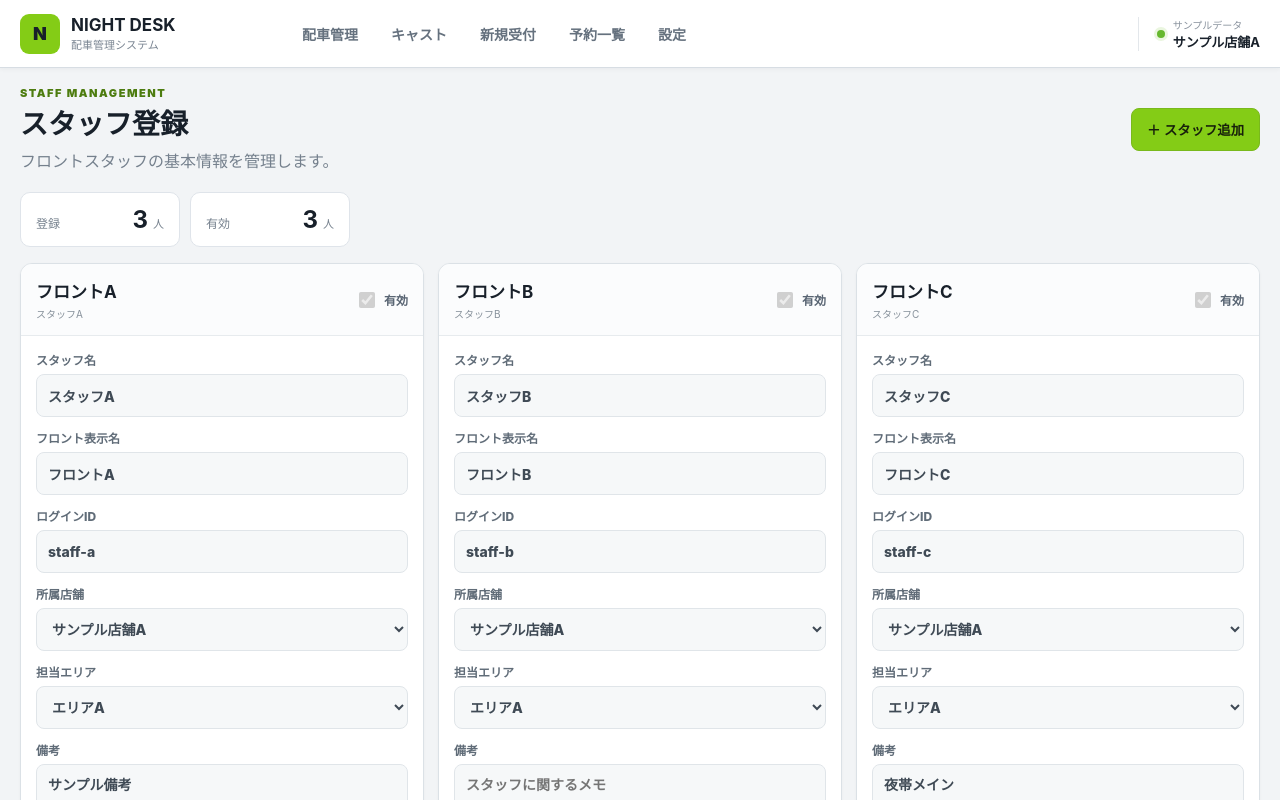
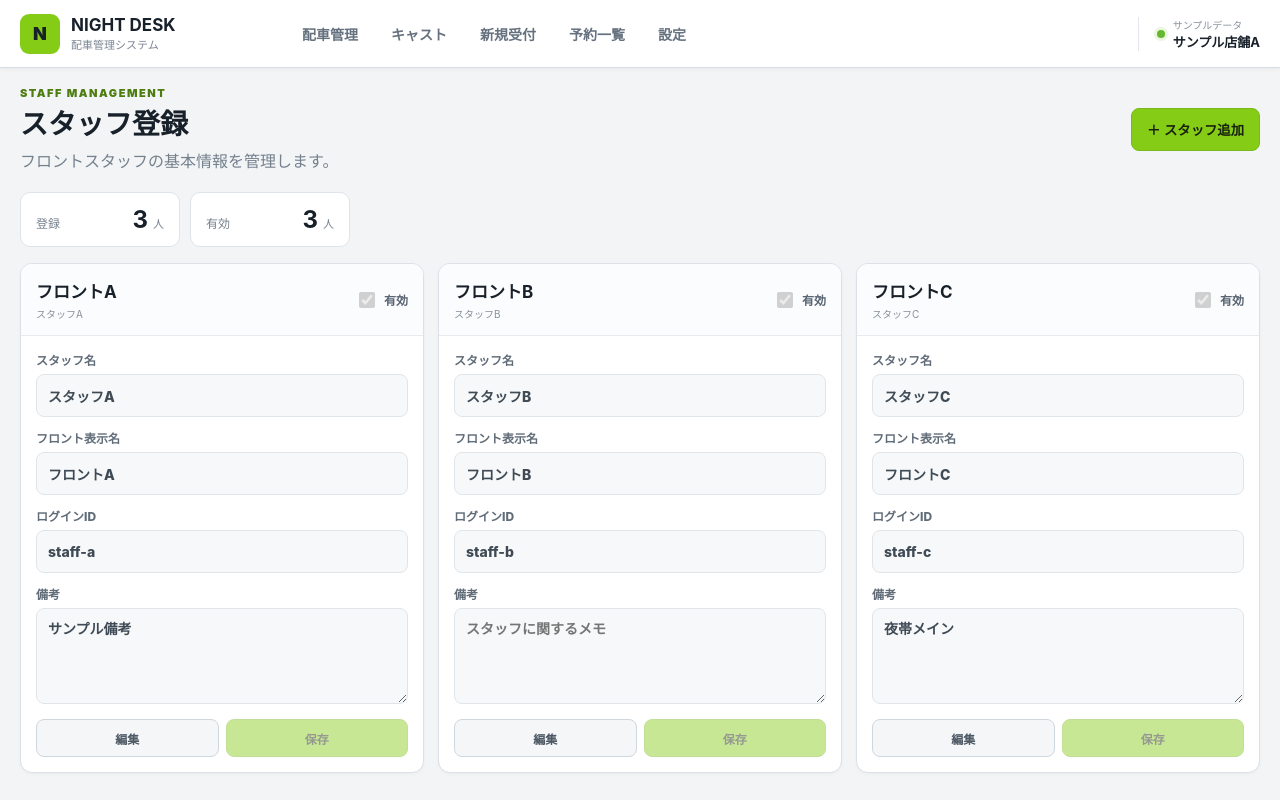
Before and after one commit to admozisan-design/night-desk, a Next.js app: page /staff in a window 1280 px wide. Shown: the top 800 px of the page. Built offline with nearby package versions, Linux system fonts and the light colour scheme.

Commit message:
Simplify staff registration for one store

```diff
--- a/app/staff/page.tsx
+++ b/app/staff/page.tsx
@@ -4,9 +4,6 @@ import { FormEvent, useEffect, useState } from "react";
 import { staff as defaultStaff } from "@/lib/mock-data";
 import { loadStaff, saveStaff } from "@/lib/storage";
 import type { Staff } from "@/lib/types";
-
-const areas=["エリアA","エリアB","エリアC","エリアD","エリアE","エリアF"];
-const shops=["サンプル店舗A","サンプル店舗B","サンプル店舗C"];
 
 function cloneStaff(staff:Staff):Staff{
   return {...staff};
@@ -65,8 +62,6 @@ export default function StaffPage(){
       name,
       displayName,
       loginId,
-      shop:String(fd.get("shop")||"サンプル店舗A"),
-      area:String(fd.get("area")||"エリアA"),
       notes:String(fd.get("notes")||"").trim(),
       active:true
     };
@@ -132,20 +127,6 @@ export default function StaffPage(){
                 onChange={e=>updateDraft(item.id,{loginId:e.target.value})}/>
             </label>
 
-            <label>所属店舗
-              <select value={current.shop} disabled={!isEditing}
-                onChange={e=>updateDraft(item.id,{shop:e.target.value})}>
-                {shops.map(shop=><option key={shop}>{shop}</option>)}
-              </select>
-            </label>
-
-            <label>担当エリア
-              <select value={current.area} disabled={!isEditing}
-                onChange={e=>updateDraft(item.id,{area:e.target.value})}>
-                {areas.map(area=><option key={area}>{area}</option>)}
-              </select>
-            </label>
-
             <label>備考
               <textarea rows={4} value={current.notes??""} disabled={!isEditing}
                 onChange={e=>updateDraft(item.id,{notes:e.target.value})}
@@ -184,18 +165,6 @@ export default function StaffPage(){
             <input name="loginId" required placeholder="例：staff-d"/>
           </label>
 
-          <label>所属店舗
-            <select name="shop" defaultValue="サンプル店舗A">
-              {shops.map(shop=><option key={shop}>{shop}</option>)}
-            </select>
-          </label>
-
-          <label>担当エリア
-            <select name="area" defaultValue="エリアA">
-              {areas.map(area=><option key={area}>{area}</option>)}
-            </select>
-          </label>
-
           <label>備考
             <textarea name="notes" rows={4} placeholder="スタッフに関するメモ"/>
           </label>
```
